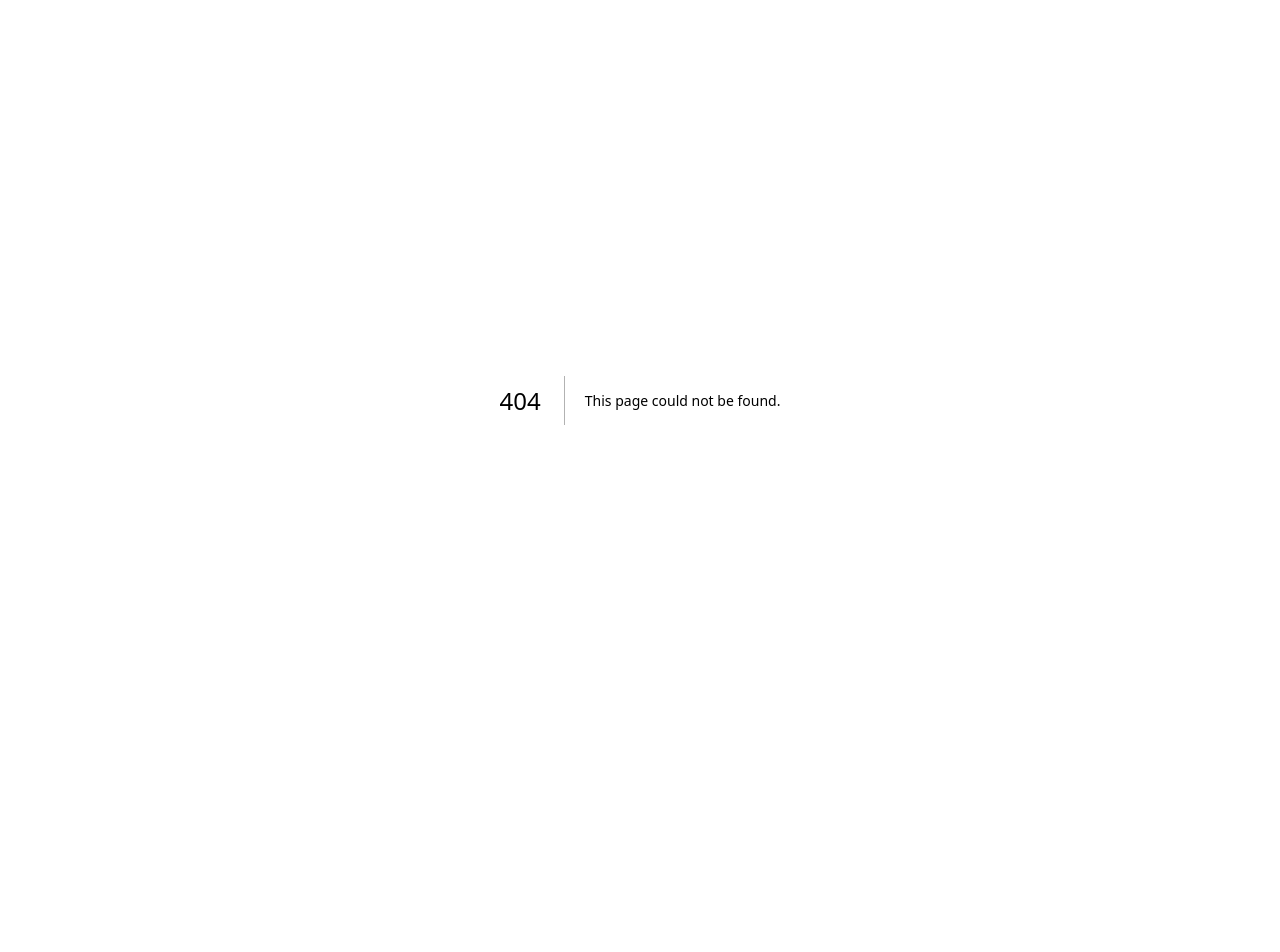
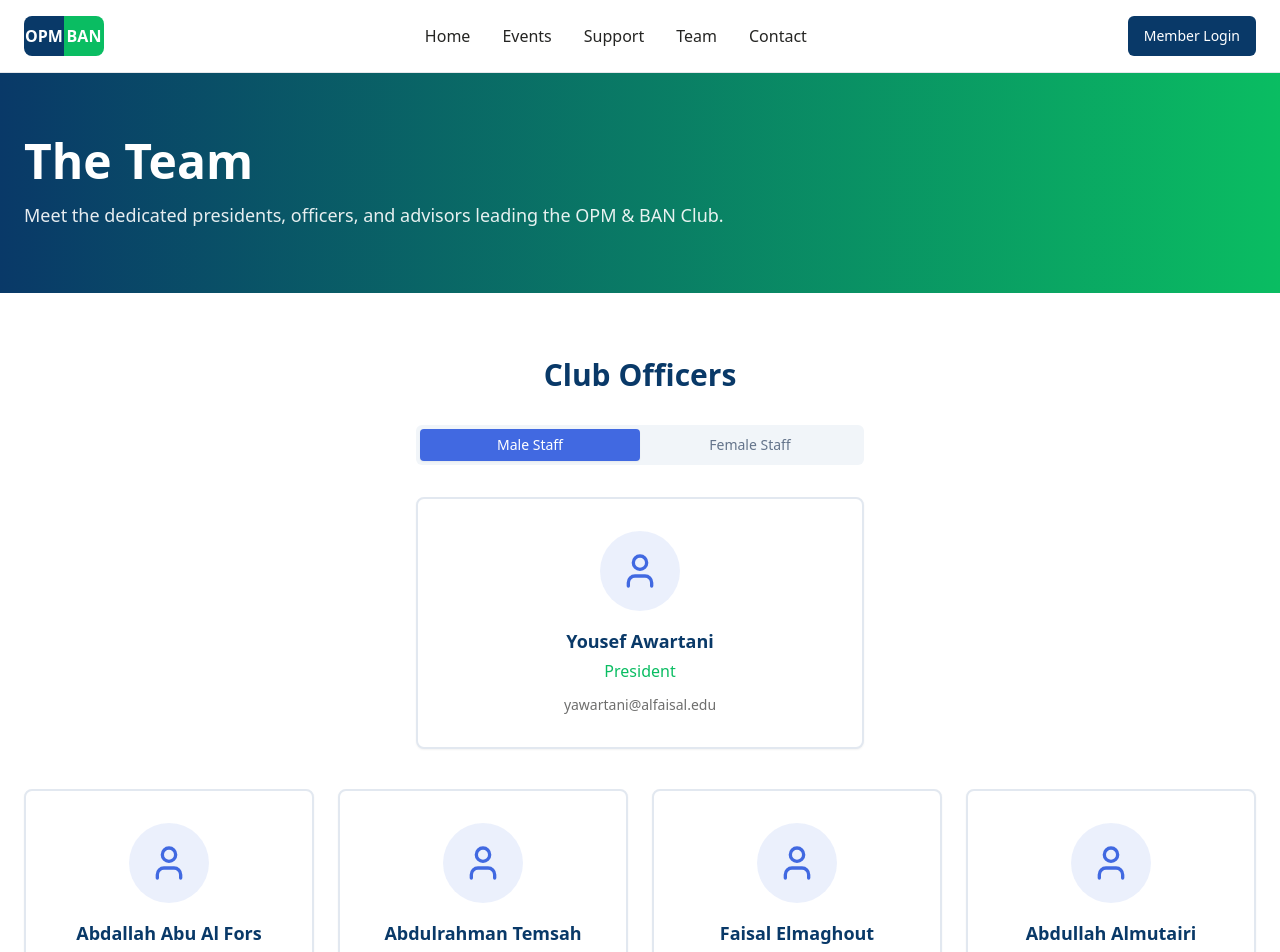
Before and after one commit to YKAwarta/opmbansite, a Next.js app: page /team in a window 1280 px wide. Before the commit this address had no page. Shown: the top 952 px of the page. Before the commit the page ends 800 px from the top, so only its background shows below. Built offline with nearby package versions, Linux system fonts and the light colour scheme.

Commit message:
Added Team page.

```diff
--- /dev/null
+++ b/app/team/page.tsx
@@ -0,0 +1,23 @@
+import { Navigation } from '@/components/layout/navigation'
+import { Footer } from '@/components/layout/footer'
+import { TeamSection } from '@/components/team/team-section'
+
+export default function TeamPage() {
+  return (
+    <>
+      <Navigation />
+      <main className="min-h-screen">
+        <div className="bg-gradient-to-r from-brand-azure to-brand-green py-16">
+          <div className="container mx-auto px-6">
+            <h1 className="text-4xl md:text-5xl font-bold text-white">The Team</h1>
+            <p className="text-white/90 text-lg mt-4">
+              Meet the dedicated presidents, officers, and advisors leading the OPM & BAN Club.
+            </p>
+          </div>
+        </div>
+        <TeamSection />
+      </main>
+      <Footer />
+    </>
+  )
+}
--- /dev/null
+++ b/components/team/team-section.tsx
@@ -0,0 +1,145 @@
+'use client'
+
+import { Card } from '@/components/ui/card'
+import { Tabs, TabsContent, TabsList, TabsTrigger } from '@/components/ui/tabs'
+import { User } from 'lucide-react'
+
+type Officer = {
+  name: string
+  position: string
+  email?: string
+  showEmail?: boolean
+}
+
+const maleOfficers: Officer[] = [
+  { name: 'Yousef Awartani', position: 'President', email: 'yawartani@alfaisal.edu', showEmail: true},
+  { name: 'Abdallah Abu Al Fors', position: 'Financial Officer' },
+  { name: 'Abdulrahman Temsah', position: 'Operations Officer' },
+  { name: 'Faisal Elmaghout', position: 'Media Officer' },
+  { name: 'Abdullah Almutairi', position: 'Strategic Relations Officer' },
+]
+
+const femaleOfficers: Officer[] = [
+  { name: 'Rema Bin Nakia', position: 'President', email: 'rnakia@alfaisal.edu', showEmail: true},
+  { name: 'Dania Alkhani', position: 'Financial Officer' },
+  { name: 'Zina Dabbagh', position: 'Operations Officer' },
+  { name: 'Deemah Al Hassan', position: 'Media Officer' },
+  { name: 'Modhi Al Saud', position: 'Strategic Relations Officer' },
+]
+
+// helper to split presidents vs others (case-insensitive)
+const splitByPresident = (list: Officer[]) => {
+  const presidents = list.filter(o => /president/i.test(o.position))
+  const others = list.filter(o => !/president/i.test(o.position))
+  return { presidents, others }
+}
+
+function OfficerCard({
+  officer,
+  color,
+  hoverBorderClass,
+}: {
+  officer: Officer
+  color: string
+  hoverBorderClass: string
+}) {
+  return (
+    <Card className={`p-6 md:p-8 transition border-2 hover:shadow-lg ${hoverBorderClass} w-full max-w-md`}>
+      <div className="text-center">
+        <div className="w-20 h-20 rounded-full flex items-center justify-center mx-auto mb-4"
+             style={{ backgroundColor: `${color}1A` }}>
+          <User className="w-10 h-10" style={{ color }} />
+        </div>
+
+        <h3 className="text-lg font-bold text-brand-azure mb-1">{officer.name}</h3>
+        <p className="text-brand-green font-medium mb-3">{officer.position}</p>
+
+        {officer.showEmail && officer.email && (
+          <p className="text-sm text-brand-olive/60 break-all">
+            <a href={`mailto:${officer.email}`} className="hover:text-brand-azure transition">
+              {officer.email}
+            </a>
+          </p>
+        )}
+      </div>
+    </Card>
+  )
+}
+
+export function TeamSection() {
+  const male = splitByPresident(maleOfficers)
+  const female = splitByPresident(femaleOfficers)
+
+  return (
+    <div className="container mx-auto px-6 py-16">
+      <h2 className="text-3xl font-bold text-brand-azure mb-8 text-center">Club Officers</h2>
+
+      <Tabs defaultValue="male" className="w-full">
+        <TabsList className="grid w-full max-w-md mx-auto grid-cols-2 mb-8">
+          <TabsTrigger
+            value="male"
+            className="data-[state=active]:bg-[#4169e1] data-[state=active]:text-white"
+          >
+            Male Staff
+          </TabsTrigger>
+          <TabsTrigger
+            value="female"
+            className="data-[state=active]:bg-[#ff007f] data-[state=active]:text-white"
+          >
+            Female Staff
+          </TabsTrigger>
+        </TabsList>
+
+        {/* MALE */}
+        <TabsContent value="male" className="space-y-10">
+          <div className="grid grid-cols-1 place-items-center">
+            {male.presidents.map((o) => (
+              <OfficerCard
+                key={o.name}
+                officer={o}
+                color="#4169e1"
+                hoverBorderClass="hover:border-[#4169e1]"
+              />
+            ))}
+          </div>
+
+          <div className="grid gap-6 justify-items-center grid-cols-[repeat(auto-fit,minmax(220px,1fr))]">
+            {male.others.map((o) => (
+              <OfficerCard
+                key={o.name}
+                officer={o}
+                color="#4169e1"
+                hoverBorderClass="hover:border-[#4169e1]"
+              />
+            ))}
+          </div>
+        </TabsContent>
+
+        {/* FEMALE */}
+        <TabsContent value="female" className="space-y-10">
+          <div className="grid grid-cols-1 place-items-center">
+            {female.presidents.map((o) => (
+              <OfficerCard
+                key={o.name}
+                officer={o}
+                color="#ff007f"
+                hoverBorderClass="hover:border-[#ff007f]"
+              />
+            ))}
+          </div>
+
+          <div className="grid gap-6 justify-items-center grid-cols-[repeat(auto-fit,minmax(220px,1fr))]">
+            {female.others.map((o) => (
+              <OfficerCard
+                key={o.name}
+                officer={o}
+                color="#ff007f"
+                hoverBorderClass="hover:border-[#ff007f]"
+              />
+            ))}
+          </div>
+        </TabsContent>
+      </Tabs>
+    </div>
+  )
+}
```
